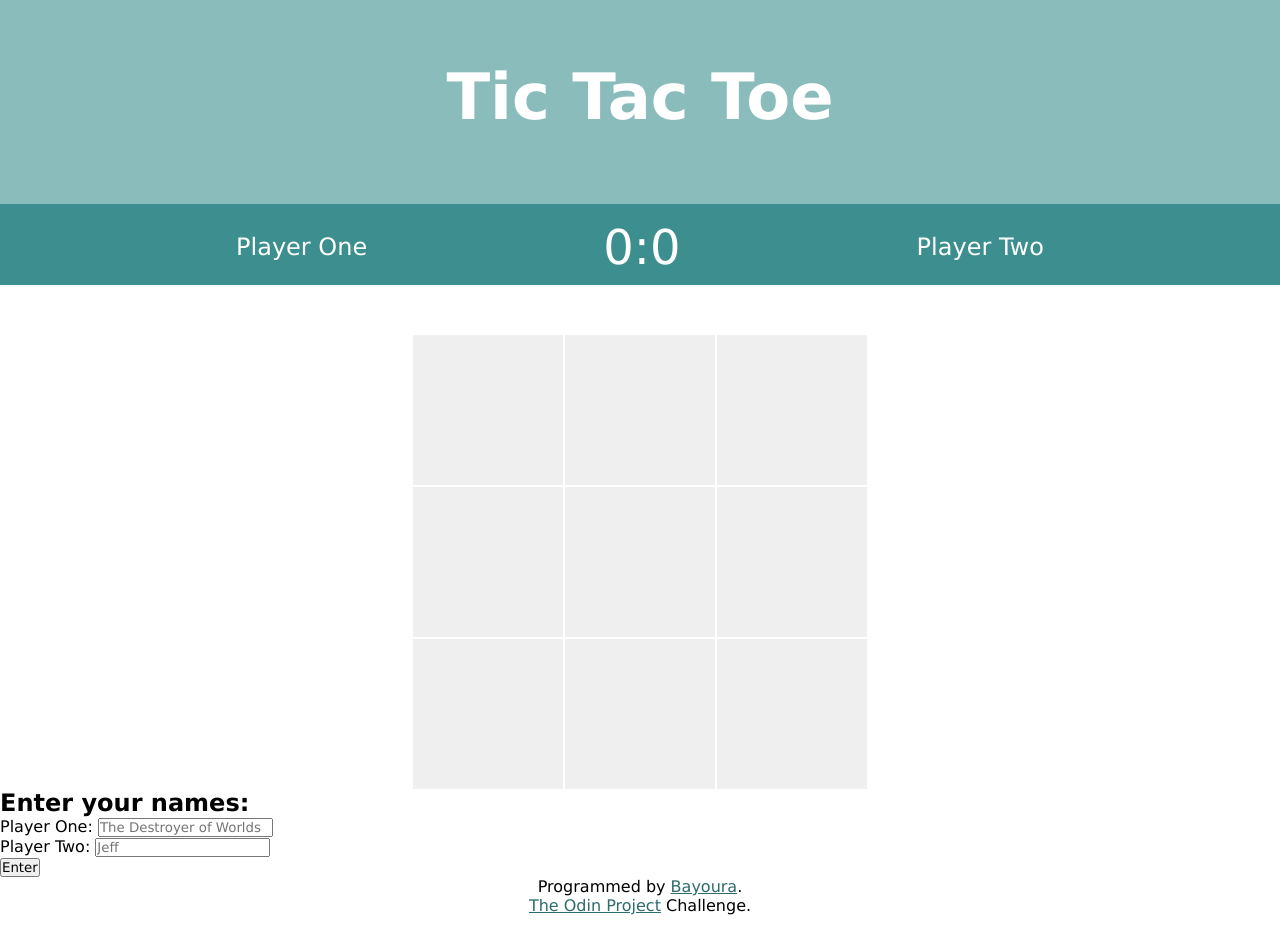
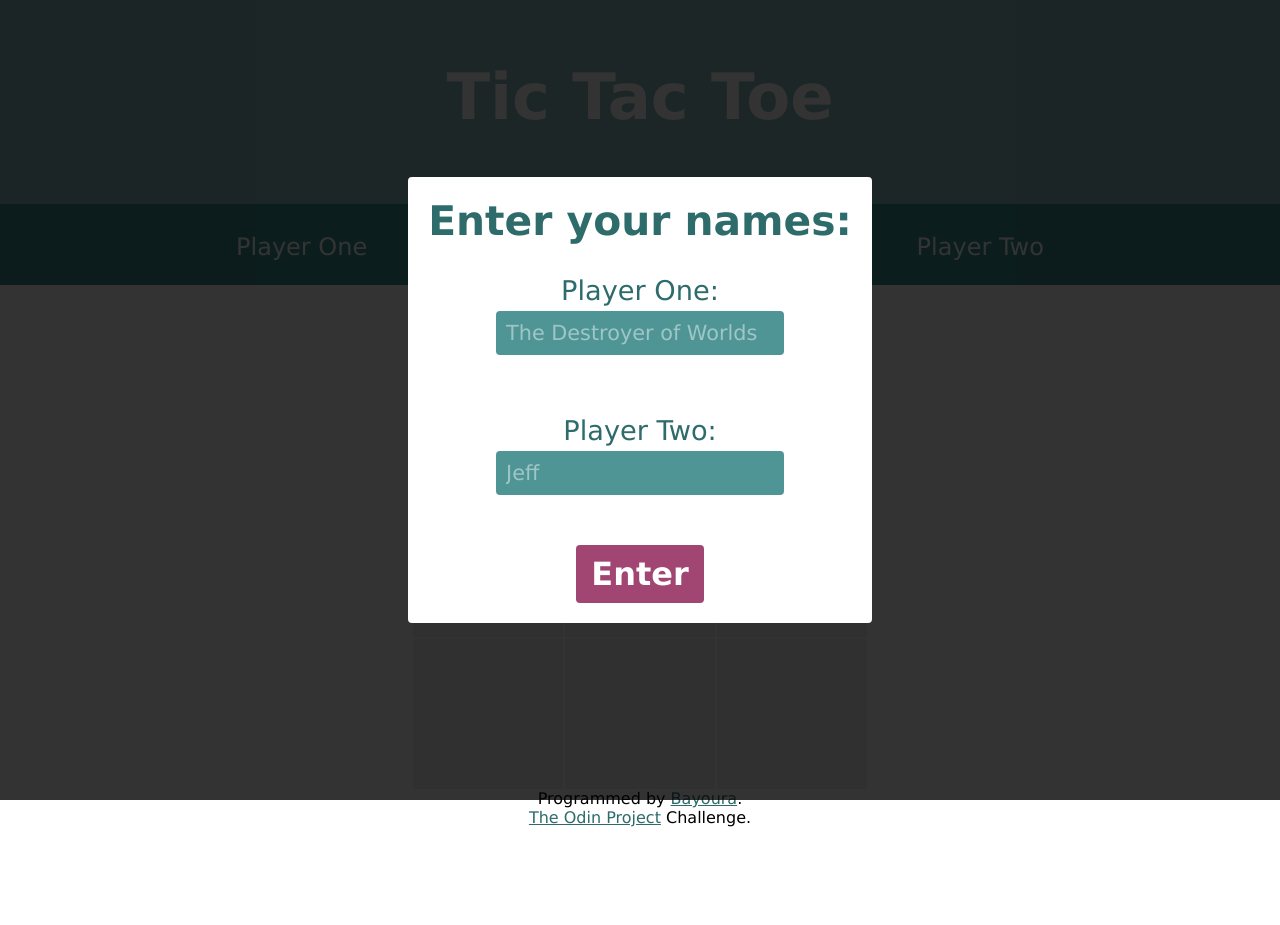
Before and after one commit to Bayoura/tic-tac-toe, a plain HTML site: page index.html in a window 1280 px wide. After the commit the page ends 837 px from the top, so only its background shows below. Drawn offline with Linux system fonts and the light colour scheme.

Commit message:
add name input styles and make code more DRY

```diff
--- a/styles.css
+++ b/styles.css
@@ -44,6 +44,8 @@ h1 {
 .player-label {
     font-size: 1.5rem;
 }
+
+/* ----------------------GAMEBOARD----------------- */
 
 .gameboard {
     margin-top: 50px;
@@ -113,15 +115,10 @@ h1 {
     cursor: not-allowed;
 }
 
-button {
-    cursor: pointer;
-}
+/* ---------------------MODALS-------------------------- */
 
-.result-screen {
+.overlay {
     background-color: hsl(0deg 0% 0% / 80%);
-    color: hsl(0deg 100% 100%);
-    font-size: 5rem;
-    font-weight: bold;
     position: fixed;
     top: 0;
     bottom: 0;
@@ -130,6 +127,53 @@ button {
     display: none;
     justify-content: center;
     align-items: center;
+}
+
+.overlay.active {
+    display: flex;
+}
+
+.names-input-container div {
+    background-color: hsl(0deg 100% 100%);
+    border-radius: 4px;
+    color: hsl(180deg 40% 30%);
+    font-size: 1.7rem;
+    padding: 20px;
+    display: flex;
+    flex-direction: column;
+    justify-content: center;
+    align-items: center;
+    margin: 10px 0;
+}
+
+input {
+    background: hsl(180deg 30% 45%);
+    border-radius: 4px;
+    border: none;
+    color: white;
+    font-size: 1.3rem;
+    padding: 10px;
+    margin-top: 5px;
+}
+
+::placeholder { /* Chrome, Firefox, Opera, Safari 10.1+ */
+    color: hsl(180deg 25% 70%);
+    opacity: 1; /* Firefox */
+}
+
+:-ms-input-placeholder { /* Internet Explorer 10-11 */
+    color: hsl(180deg 25% 70%);
+}
+
+::-ms-input-placeholder { /* Microsoft Edge */
+    color: hsl(180deg 25% 70%);
+}
+
+.result-screen {
+    background-color: hsl(0deg 0% 0% / 80%);
+    color: hsl(0deg 100% 100%);
+    font-size: 5rem;
+    font-weight: bold;
     flex-direction: column;
 }
 
@@ -137,26 +181,51 @@ button {
     display: flex;
 }
 
+/* --------------------BUTTONS---------------------- */
+
+.names-input-container button,
 .result-screen button {
-    background-color:hsl(180deg 40% 40%);
+    cursor: pointer;
     border: 5px dotted transparent;
+    border-radius: 4px;
     color: hsl(0deg 100% 100%);
     margin-top: 20px;
     padding: 5px 10px;
-    border-radius: 3px;
     outline: none;
     font-size: 2rem;
     font-weight: bold;
 }
 
+.names-input-container button {
+    background-color:hsl(330deg 40% 45%);
+    transition: 400ms ease-in;
+}
+
+.names-input-container button:hover {
+    background-color:hsl(180deg 40% 30%);;
+    transform: rotate(360deg);
+}
+
+.names-input-container button:active {
+    border: 5px dotted hsl(330deg 50% 70%);
+}
+
+.result-screen button {
+    background-color:hsl(180deg 40% 40%);
+    transition: 300ms ease-in;
+}
+
 .result-screen button:hover {
     background-color: hsl(0deg 100% 100%);
     color:hsl(180deg 40% 40%);
+    transform: scale(1.1);
 }
 
 .result-screen button:active {
     border: 5px dotted hsl(330deg 50% 70%);
 }
+
+/* -----------------------------FOOTER-------------------------------- */
 
 footer {
     text-align: center;
```
